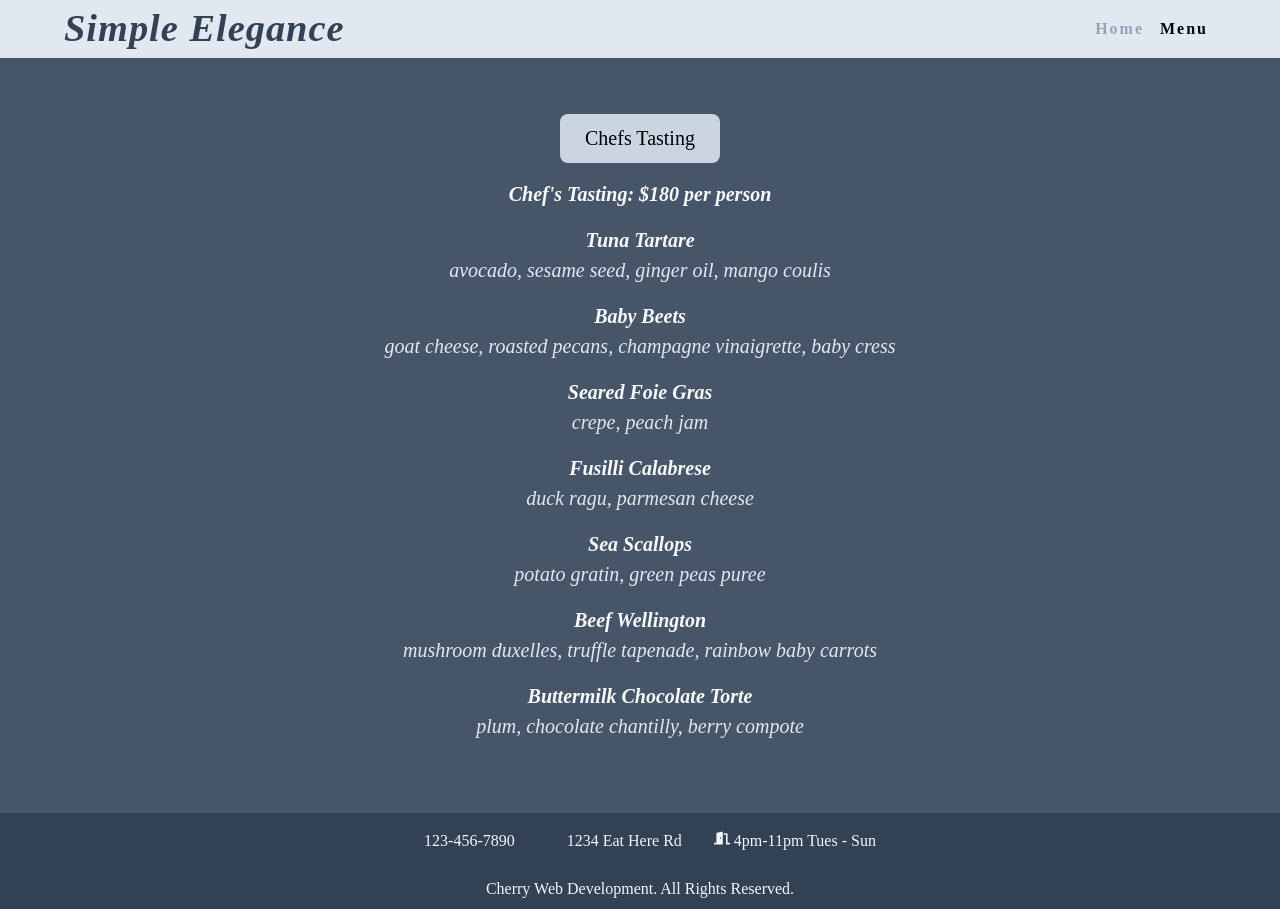
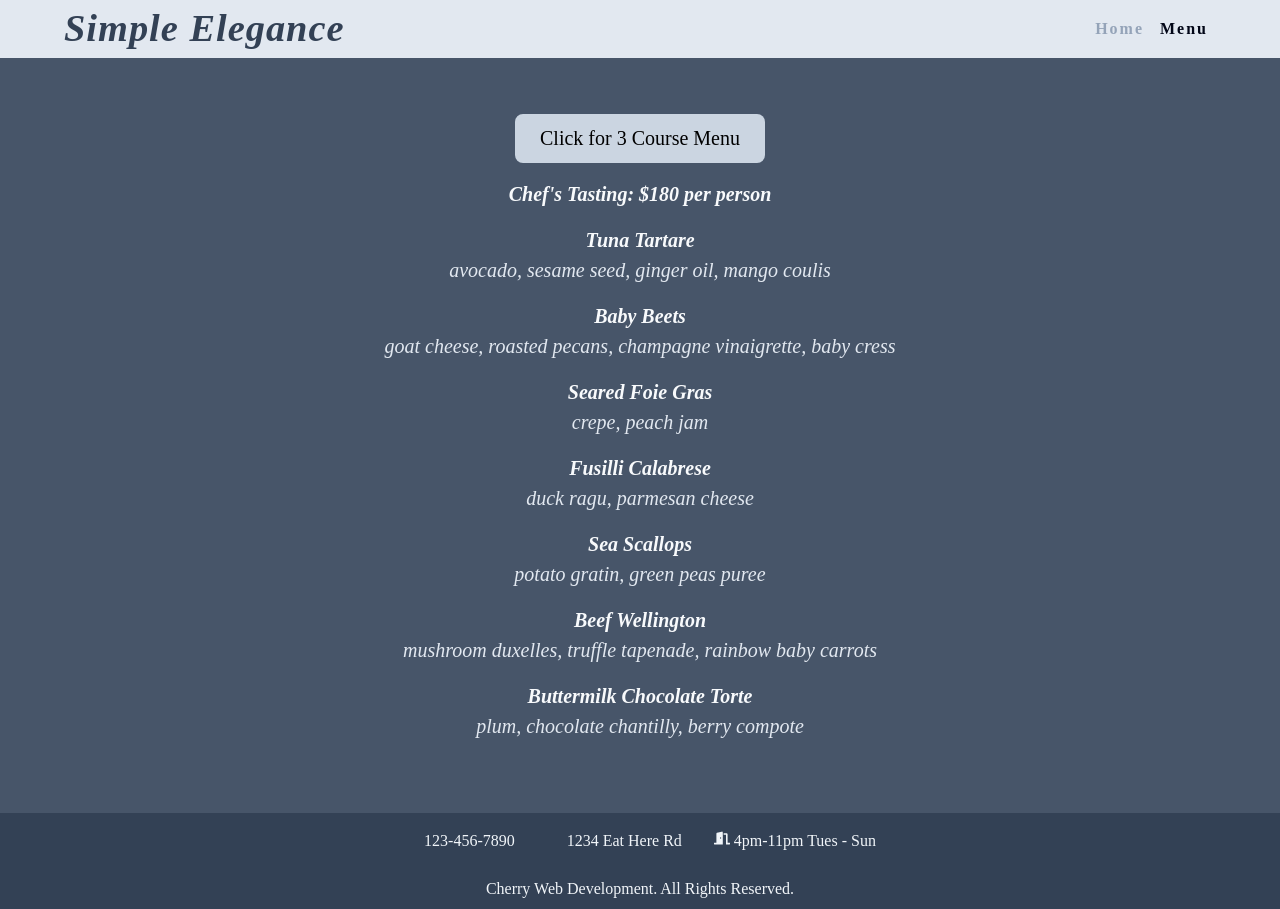
Before and after one commit to ken-cherry/restaurant-vite, a React (Vite) app: page /menu in a window 1280 px wide. Built offline with nearby package versions, Linux system fonts and the light colour scheme; some icons are missing.

Commit message:
Changed: text on menu button.

```diff
--- a/src/components/Toggle.jsx
+++ b/src/components/Toggle.jsx
@@ -20,7 +20,9 @@ const Toggle = () => {
           className="tasting"
           onClick={() => toggleChefsTasting(!isChefsTasting)}
         >
-          {isChefsTasting ? "Chefs Tasting" : "Three Course Prix Fixe"}
+          {isChefsTasting
+            ? "Click for 3 Course Menu"
+            : "Click for Tasting Menu"}
         </button>
       </div>
       <div className="tasting-menu">
--- a/src/index.css
+++ b/src/index.css
@@ -73,10 +73,12 @@ button {
   font-family: inherit;
   background-color: var(--slate-300);
   cursor: pointer;
-  transition: border-color 0.25s;
+  /* transition: border-color 0.25s; */
 }
 button:hover {
-  border-color: #646cff;
+  /* border-color: #646cff; */
+  background-color: var(--slate-700);
+  color: var(--slate-50);
 }
 button:focus,
 button:focus-visible {
```
